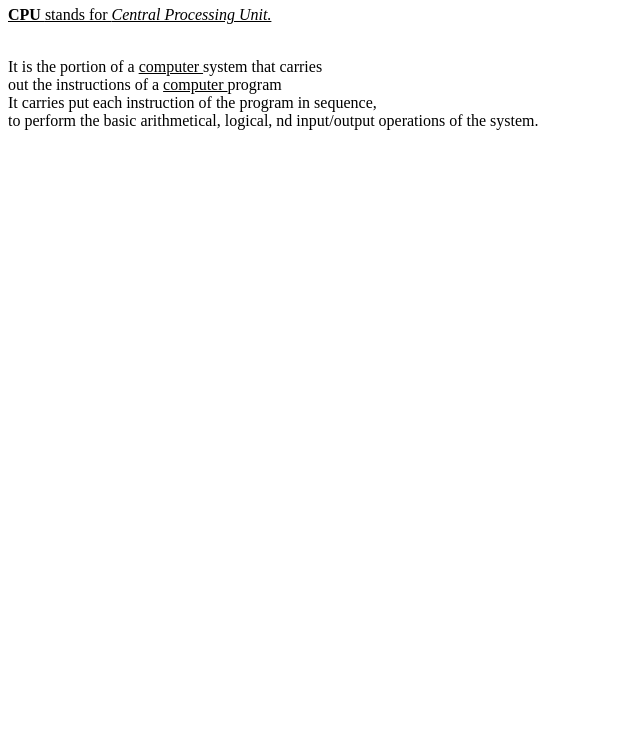
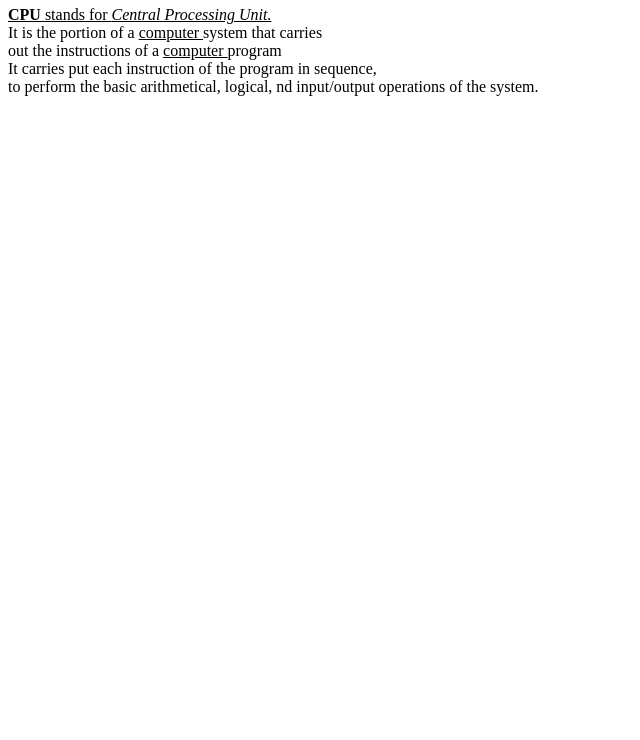
Before and after one commit to iamneo-production/ecfeaeadaeccdfffebaeceaec, a plain HTML site: page public/index.html in a window 1280 px wide. Shown: the part 60-800 px from the top of the page, without its empty margins (0-640 px from the left). Drawn offline with Linux system fonts and the light colour scheme.

Commit message:
Backup Commit

```diff
--- a/public/index.html
+++ b/public/index.html
@@ -4,7 +4,7 @@
     </head>
     <body>
         <h1> CPU </h1>
-        <p> <u> <b> CPU </b> stands for <i> Central Processing Unit. </i> </u> </p> <br>
+        <p> <u> <b> CPU </b> stands for <i> Central Processing Unit. </i> </u> <br>
         It is the portion of a <u> computer </u> system that carries <br>
         out the instructions of a <u> computer </u> program <br>
         It carries put each instruction of the program in sequence, <br>
```
